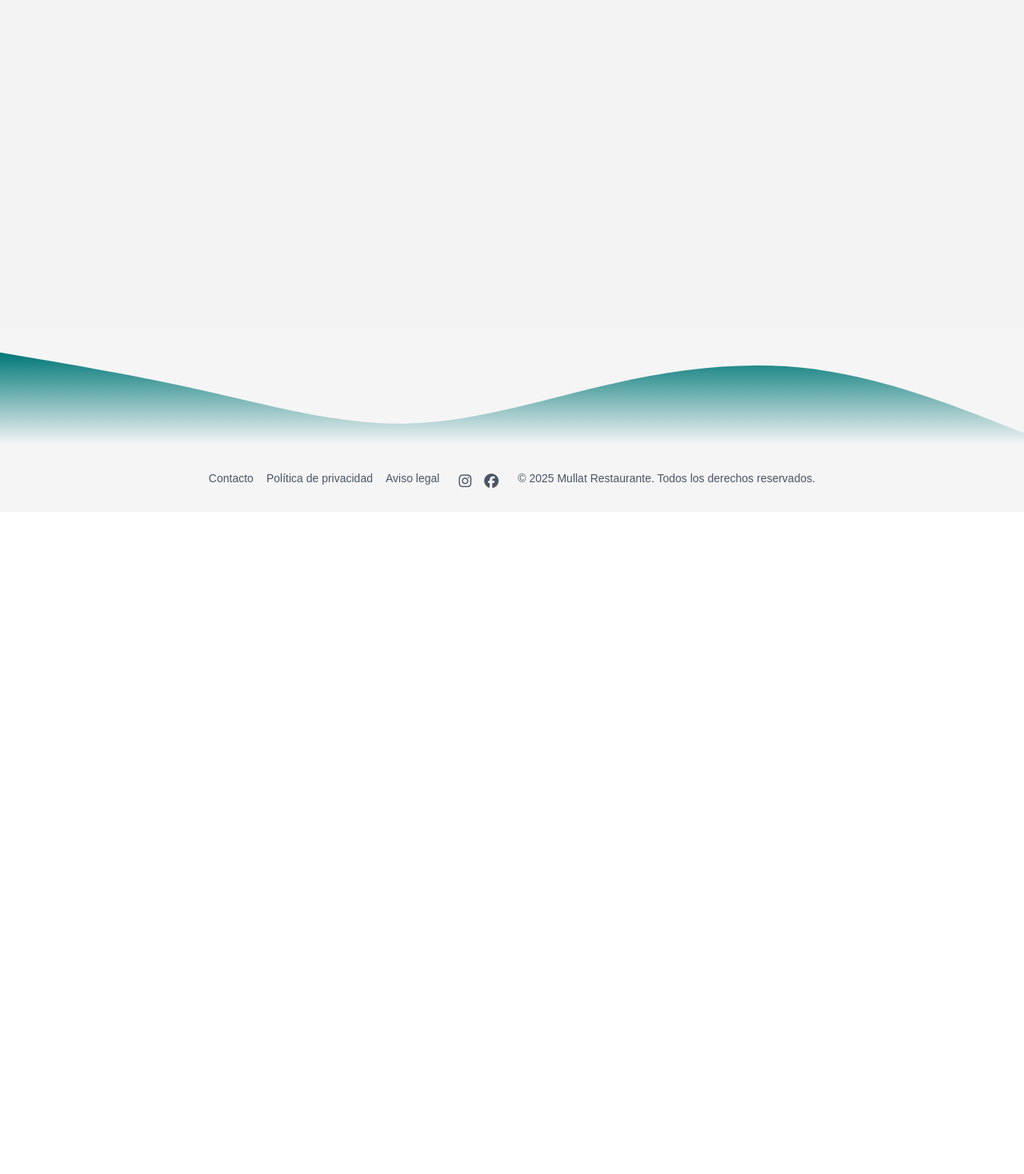
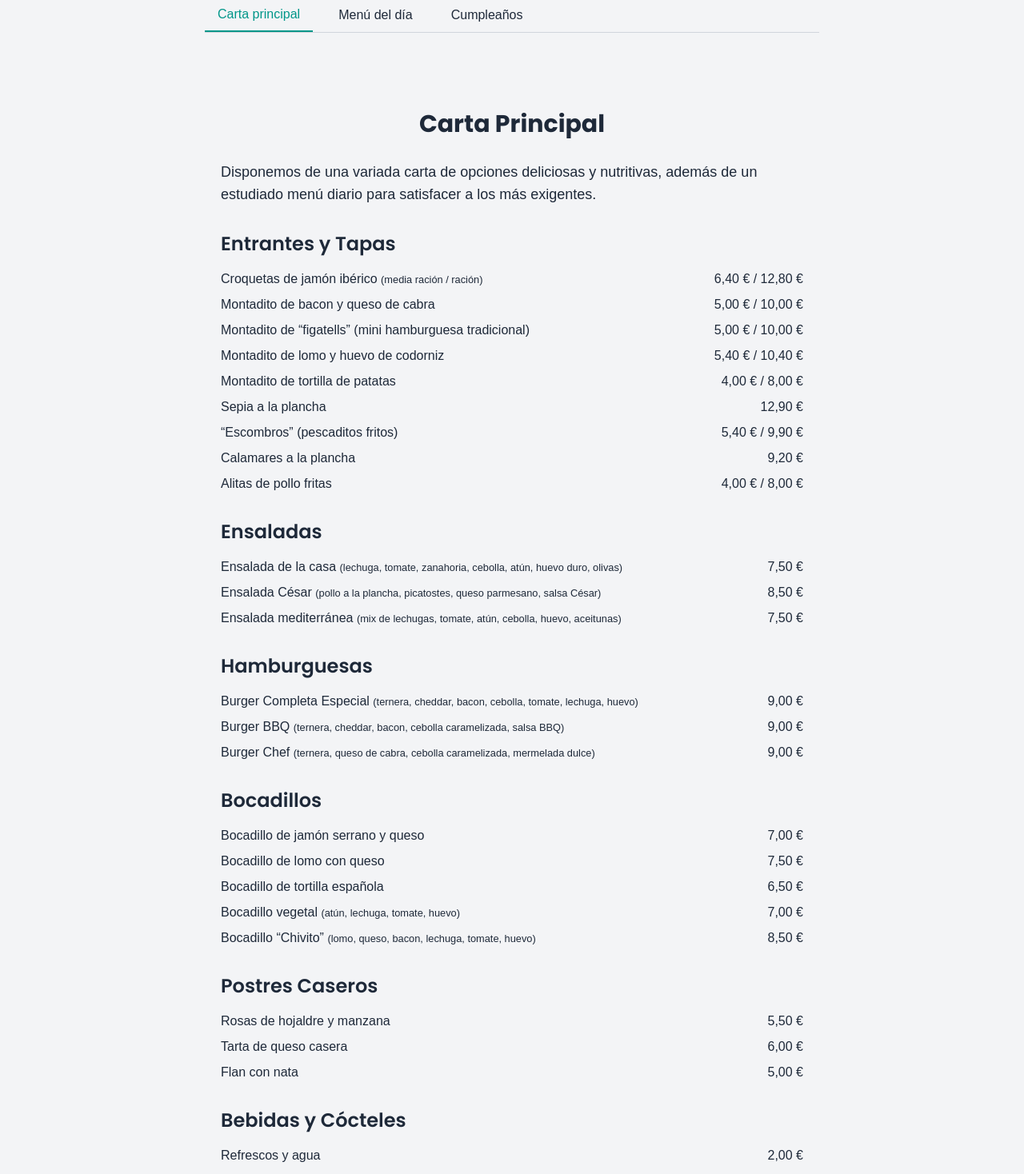
Before and after one commit to Vytker/mullat-restaurante, a SvelteKit app: page /carta in a window 1280 px wide. Shown: the part 160-1628 px from the top of the page at 80% size. Before the commit the page ends 800 px from the top, so only its background shows below. Built offline with nearby package versions, Linux system fonts and the light colour scheme.

Commit message:
carta-provisional

```diff
--- a/src/routes/+layout.svelte
+++ b/src/routes/+layout.svelte
@@ -131,8 +131,8 @@
 			</a>
 		  </li>
 		  <li>
-			<a href="/menu" class="text-teal-600 text-lg font-medium">
-			  <i class="fa-solid fa-utensils mr-2"></i>Menú
+			<a href="/carta" class="text-teal-600 text-lg font-medium">
+			  <i class="fa-solid fa-utensils mr-2"></i>Carta
 			</a>
 		  </li>
 		  <li>
--- a/src/routes/carta/+page.svelte
+++ b/src/routes/carta/+page.svelte
@@ -0,0 +1,116 @@
+<script>
+  // Definimos las secciones y establecemos la pestaña activa
+  let sections = ['Carta principal', 'Menú del día', 'Cumpleaños'];
+  let activeTab = sections[0];
+</script>
+
+<div class="w-full px-5 py-10 md:py-16 bg-gray-100 text-gray-800">
+  <div class="max-w-3xl mx-auto">
+    <!-- Navegación de pestañas -->
+    <div class="mb-8 border-b border-gray-300">
+      <ul class="flex space-x-4">
+        {#each sections as sec}
+          <button
+            type="button"
+            class="cursor-pointer px-4 py-2 transition-colors duration-200"
+            class:text-teal-600={activeTab === sec}
+            class:border-b-2={activeTab === sec}
+            class:border-teal-600={activeTab === sec}
+            on:click={() => activeTab = sec}>
+            {sec}
+          </button>
+        {/each}
+      </ul>
+    </div>
+
+    <!-- Contenido según la pestaña activa -->
+    {#if activeTab === 'Carta principal'}
+      <section id="carta-principal" class="w-full px-5 py-10 md:py-16 bg-gray-100 text-gray-800">
+  <div class="max-w-3xl mx-auto">
+    <h2 class="text-3xl font-bold mb-6 text-center">Carta Principal</h2>
+    <p class="mb-8 text-lg">Disponemos de una variada carta de opciones deliciosas y nutritivas, además de un estudiado menú diario para satisfacer a los más exigentes.</p>
+    <h3 class="text-2xl font-semibold mt-8 mb-4">Entrantes y Tapas</h3>
+    <div class="space-y-2">
+      <div class="flex justify-between"><span>Croquetas de jamón ibérico <small>(media ración / ración)</small></span><span>6,40 € / 12,80 €</span></div>
+      <div class="flex justify-between"><span>Montadito de bacon y queso de cabra</span><span>5,00 € / 10,00 €</span></div>
+      <div class="flex justify-between"><span>Montadito de “figatells” (mini hamburguesa tradicional)</span><span>5,00 € / 10,00 €</span></div>
+      <div class="flex justify-between"><span>Montadito de lomo y huevo de codorniz</span><span>5,40 € / 10,40 €</span></div>
+      <div class="flex justify-between"><span>Montadito de tortilla de patatas</span><span>4,00 € / 8,00 €</span></div>
+      <div class="flex justify-between"><span>Sepia a la plancha</span><span>12,90 €</span></div>
+      <div class="flex justify-between"><span>“Escombros” (pescaditos fritos)</span><span>5,40 € / 9,90 €</span></div>
+      <div class="flex justify-between"><span>Calamares a la plancha</span><span>9,20 €</span></div>
+      <div class="flex justify-between"><span>Alitas de pollo fritas</span><span>4,00 € / 8,00 €</span></div>
+    </div>
+    <h3 class="text-2xl font-semibold mt-8 mb-4">Ensaladas</h3>
+    <div class="space-y-2">
+      <div class="flex justify-between"><span>Ensalada de la casa <small>(lechuga, tomate, zanahoria, cebolla, atún, huevo duro, olivas)</small></span><span>7,50 €</span></div>
+      <div class="flex justify-between"><span>Ensalada César <small>(pollo a la plancha, picatostes, queso parmesano, salsa César)</small></span><span>8,50 €</span></div>
+      <div class="flex justify-between"><span>Ensalada mediterránea <small>(mix de lechugas, tomate, atún, cebolla, huevo, aceitunas)</small></span><span>7,50 €</span></div>
+    </div>
+    <h3 class="text-2xl font-semibold mt-8 mb-4">Hamburguesas</h3>
+    <div class="space-y-2">
+      <div class="flex justify-between"><span>Burger Completa Especial <small>(ternera, cheddar, bacon, cebolla, tomate, lechuga, huevo)</small></span><span>9,00 €</span></div>
+      <div class="flex justify-between"><span>Burger BBQ <small>(ternera, cheddar, bacon, cebolla caramelizada, salsa BBQ)</small></span><span>9,00 €</span></div>
+      <div class="flex justify-between"><span>Burger Chef <small>(ternera, queso de cabra, cebolla caramelizada, mermelada dulce)</small></span><span>9,00 €</span></div>
+    </div>
+    <h3 class="text-2xl font-semibold mt-8 mb-4">Bocadillos</h3>
+    <div class="space-y-2">
+      <div class="flex justify-between"><span>Bocadillo de jamón serrano y queso</span><span>7,00 €</span></div>
+      <div class="flex justify-between"><span>Bocadillo de lomo con queso</span><span>7,50 €</span></div>
+      <div class="flex justify-between"><span>Bocadillo de tortilla española</span><span>6,50 €</span></div>
+      <div class="flex justify-between"><span>Bocadillo vegetal <small>(atún, lechuga, tomate, huevo)</small></span><span>7,00 €</span></div>
+      <div class="flex justify-between"><span>Bocadillo “Chivito” <small>(lomo, queso, bacon, lechuga, tomate, huevo)</small></span><span>8,50 €</span></div>
+    </div>
+    <h3 class="text-2xl font-semibold mt-8 mb-4">Postres Caseros</h3>
+    <div class="space-y-2 mb-4">
+      <div class="flex justify-between"><span>Rosas de hojaldre y manzana</span><span>5,50 €</span></div>
+      <div class="flex justify-between"><span>Tarta de queso casera</span><span>6,00 €</span></div>
+      <div class="flex justify-between"><span>Flan con nata</span><span>5,00 €</span></div>
+    </div>
+    <h3 class="text-2xl font-semibold mt-8 mb-4">Bebidas y Cócteles</h3>
+    <div class="space-y-2">
+      <div class="flex justify-between"><span>Refrescos y agua</span><span>2,00 €</span></div>
+      <div class="flex justify-between"><span>Cerveza (caña / jarra)</span><span>1,50 € / 3,00 €</span></div>
+      <div class="flex justify-between"><span>Copa de vino</span><span>2,00 €</span></div>
+      <div class="flex justify-between"><span>Café o infusión</span><span>1,20 €</span></div>
+      <div class="flex justify-between"><span>Mojito / Caipiriña</span><span>6,00 €</span></div>
+      <div class="flex justify-between"><span>Gin-tonic (combinado)</span><span>7,00 €</span></div>
+    </div>
+  </div>
+</section>
+    {:else if activeTab === 'Menú del día'}
+      <section id="menu-del-dia">
+        <h2 class="text-3xl font-bold mb-6 text-center">Menú del día</h2>
+        <p class="mb-4 text-lg">
+          Nuestro menú diario, con platos caseros y frescos, es perfecto para aquellos que buscan una comida deliciosa a un precio asequible.
+        </p>
+        <ul class="list-disc list-inside mb-4">
+          <li><strong>Entrante:</strong> Ensalada o tapa del día.</li>
+          <li><strong>Plato principal:</strong> Varias opciones caseras (arroz, pasta, carne o pescado fresco del día).</li>
+          <li><strong>Postre casero</strong> o <strong>café</strong>.</li>
+          <li><strong>1 bebida</strong> incluida.</li>
+          <li><strong>Pan</strong> incluido.</li>
+        </ul>
+        <p class="font-semibold text-xl">Precio por persona: 10,00 €</p>
+      </section>
+    {:else if activeTab === 'Cumpleaños'}
+      <section id="cumpleanos">
+        <h2 class="text-3xl font-bold mb-6 text-center">Cumpleaños</h2>
+        <p class="mb-4 text-lg">
+          ¡Celebra tu cumpleaños con nosotros! Organizamos celebraciones especiales con menús adaptados para los más pequeños.
+        </p>
+        <div class="mb-6">
+          <p class="font-semibold">Opción 1 – Merienda sencilla:</p>
+          <p>Bebida, patatas fritas y bocadillo con embutido o crema de cacao y avellanas.</p>
+          <p class="ml-4">- <strong>Medio bocadillo:</strong> 6,50 € por niño</p>
+          <p class="ml-4 mb-2">- <strong>Bocadillo entero:</strong> 7,00 € por niño</p>
+          <p class="font-semibold mt-4">Opción 2 – Merienda especial:</p>
+          <p>Bebida, patatas fritas y bocadillo a elegir entre embutido, tortilla o hamburguesa.</p>
+          <p class="ml-4">- <strong>Medio bocadillo:</strong> 7,50 € por niño</p>
+          <p class="ml-4 mb-2">- <strong>Bocadillo entero:</strong> 8,50 € por niño</p>
+        </div>
+        <p class="italic text-sm">* Consultar disponibilidad. Se recomienda reservar con antelación. Podemos adaptar el menú a necesidades especiales.</p>
+      </section>
+    {/if}
+  </div>
+</div>
```
Also changed, not shown: 59 other files (tests, documents, lock files or other folders).
